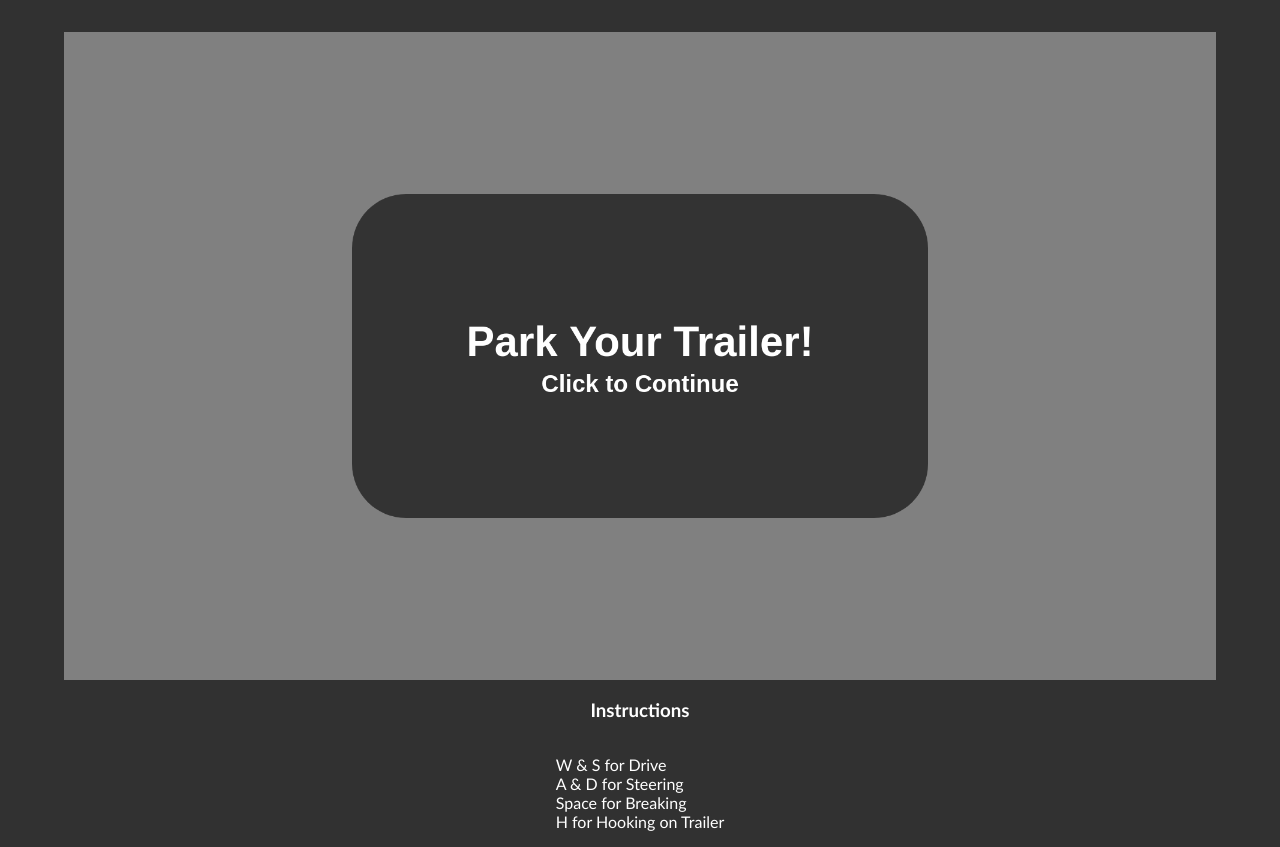
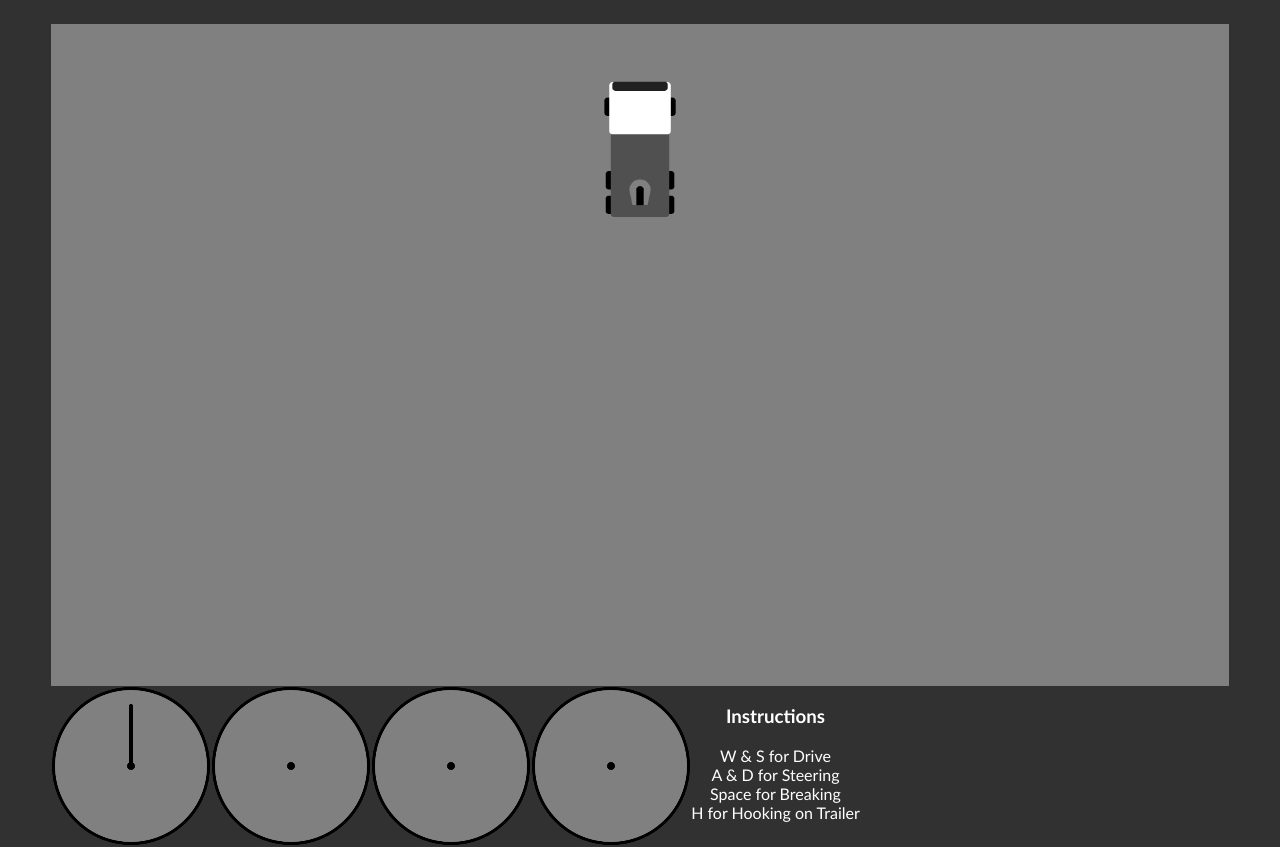
Before and after one commit to viggoStrom/Truck-Parking-Game, a plain HTML site: page index.html in a window 1280 px wide. Drawn offline with Linux system fonts and the light colour scheme.

Commit message:
1.1 major rewrite

```diff
--- a/index.html
+++ b/index.html
@@ -12,15 +12,24 @@
 </head>
 
 <body>
-    <canvas></canvas>
+    <canvas id="main"></canvas>
 
-    <h3><a href="#stats">Instructions</a></h3>
+    <section id="dashboard">
+        <canvas id="turnAngle"></canvas>
+        <canvas id="speed"></canvas>
+        <canvas id="trailer"></canvas>
+        <canvas id="gear"></canvas>
+
+        <div id="instructions">
+            <h3>Instructions</h3>
             <p>
                 W & S for Drive <br>
                 A & D for Steering <br>
                 Space for Breaking <br>
                 H for Hooking on Trailer
             </p>
+        </div>
+    </section>
 
     <script src="script/exit.js"></script>
     <script src="script/parkingSpot.js"></script>
@@ -33,6 +42,7 @@
 
 
     <script src="script/finish.js"></script>
+    <script src="script/dashboard.js"></script>
     <script src="script/main.js"></script>
 </body>
 
--- /dev/null
+++ b/script/dashboard.js
@@ -0,0 +1,77 @@
+/** @type {HTMLCanvasElement} */
+
+class Dashboard {
+    constructor() {
+        this.displays = {
+            speed: {
+                canvas: document.getElementById("speed"),
+                ctx: document.getElementById("speed").getContext("2d"),
+                value: 0,
+            },
+            turnAngle: {
+                canvas: document.getElementById("turnAngle"),
+                ctx: document.getElementById("turnAngle").getContext("2d"),
+                value: 0,
+                dialLength: 150
+            },
+            trailer: {
+                canvas: document.getElementById("trailer"),
+                ctx: document.getElementById("trailer").getContext("2d")
+            },
+            gear: {
+                canvas: document.getElementById("gear"),
+                ctx: document.getElementById("gear").getContext("2d")
+            }
+        }
+
+        Object.keys(this.displays).forEach(displayName => {
+            const display = this.displays[displayName]
+            display.canvas.width = 400
+            display.canvas.height = 400
+        })
+    }
+
+    update() {
+        this.displays.turnAngle.point = [
+            Math.cos(this.displays.turnAngle.value - Math.PI / 2) * this.displays.turnAngle.dialLength,
+            Math.sin(this.displays.turnAngle.value - Math.PI / 2) * this.displays.turnAngle.dialLength
+        ]
+    }
+
+    render() {
+        Object.keys(this.displays).forEach(displayName => {
+            const display = this.displays[displayName]
+            display.ctx.clearRect(0, 0, display.canvas.width, display.canvas.height)
+
+            display.ctx.strokeStyle = "black";
+            display.ctx.fillStyle = "gray"
+            display.ctx.lineWidth = 15;
+            display.ctx.beginPath();
+            display.ctx.arc(display.canvas.width / 2, display.canvas.height / 2, 190, 0, 2 * Math.PI);
+            display.ctx.stroke();
+            display.ctx.fill()
+            display.ctx.closePath();
+
+            display.ctx.fillStyle = "black";
+            display.ctx.beginPath();
+            display.ctx.arc(display.canvas.width / 2, display.canvas.height / 2, 10, 0, 2 * Math.PI);
+            display.ctx.fill();
+            display.ctx.closePath();
+
+
+            try {
+                display.ctx.strokeStyle = "black"
+                display.ctx.lineCap = "round"
+                display.ctx.lineWidth = 10
+                display.ctx.beginPath()
+                display.ctx.moveTo(display.canvas.width / 2, display.canvas.height / 2)
+                display.ctx.lineTo(display.canvas.width / 2 + display.point[0], display.canvas.height / 2 + display.point[1])
+                console.log(displayName, display.point[0], display.point[1]);
+                display.ctx.stroke()
+                display.ctx.closePath()
+            } catch (_) {
+
+            }
+        })
+    }
+}
--- a/script/exit.js
+++ b/script/exit.js
@@ -1,7 +1,4 @@
 /** @type {HTMLCanvasElement} */
-
-canvas = document.querySelector("canvas")
-
 
 class exit {
     constructor(nextLevel, trucks, x = 1, y = 1 / 2, direction = Math.PI) {
@@ -21,7 +18,7 @@ class exit {
         this.level = nextLevel
     }
 
-    draw() {
+    render() {
         let x, y, w, h
 
 
--- a/script/finish.js
+++ b/script/finish.js
@@ -1,14 +1,11 @@
 /** @type {HTMLCanvasElement} */
-
-canvas = document.querySelector("canvas")
-
 
 class finish {
     constructor() {
         this.ctx = canvas.getContext("2d")
 
-        this.whiteTruck = new truck(1 / 2, 1 / 4)
-        this.whiteTrailer = new trailer([this.whiteTruck], 1 / 2.5, 4 / 6, Math.PI / 2, "white")
+        this.whiteTruck = new Truck(1 / 2, 1 / 4)
+        this.whiteTrailer = new Trailer([this.whiteTruck], 1 / 2.5, 4 / 6, Math.PI / 2, "white")
         this.whiteTrailersSpot = new parkingSpot([this.exit], this.whiteTrailer, 1 / 2, 2.8 / 4, 0)
     }
 
--- a/script/levels/one.js
+++ b/script/levels/one.js
@@ -1,22 +1,29 @@
 class levelOne {
     constructor() {
-        this.whiteTruck = new truck(1 / 2, 1 / 4)
-        this.whiteTrailer = new trailer([this.whiteTruck], 1 / 2, 3 / 4, 0, "white")
-        this.exit = new exit(new levelTwo, [this.whiteTruck], 1 / 2, 0, Math.PI / 2)
-        this.whiteTrailersSpot = new parkingSpot([this.exit], this.whiteTrailer, 1 / 2, 2.8 / 4, 0)
+        this.truck = new Truck(1 / 2, 1 / 4)
+        // this.trailer = new trailer([this.truck], 1 / 2, 3 / 4, 0, "white")
+        // this.exit = new exit(new levelTwo, [this.truck], 1 / 2, 0, Math.PI / 2)
+        // this.parkingArea = new parkingSpot([this.exit], this.trailer, 1 / 2, 2.8 / 4, 0)
+
+        this.exit = null
+
+        this.content = [
+            this.truck,
+            // this.trailer,
+            // this.exit,
+            // this.parkingArea
+        ]
     }
 
-    draw() {
-        this.whiteTrailersSpot.math()
-        this.whiteTrailersSpot.draw()
+    update() {
+        this.content.forEach((element) => {
+            element.update()
+        })
+    }
 
-        this.whiteTruck.move()
-        this.whiteTruck.draw()
-
-        this.whiteTrailer.move()
-        this.whiteTrailer.draw()
-
-        this.exit.draw()
-        this.exit.check()
+    render() {
+        this.content.forEach((element) => {
+            element.render()
+        })
     }
 }
--- a/script/main.js
+++ b/script/main.js
@@ -1,25 +1,34 @@
 /** @type {HTMLCanvasElement} */
 
-const canvas = document.querySelector("canvas")
+const canvas = document.getElementById("main")
 const ctx = canvas.getContext("2d")
 
 canvas.height = 1080
 canvas.width = 1920
 
+const dashboard = new Dashboard()
 
-let level = new finish()
-// let level = new levelOne()
+// let level = new finish()
+let level = new levelOne()
 
-const frame = () => {
+const update = () => {
+    level.update()
+
+    dashboard.update()
+
+    window.requestAnimationFrame(update)
+}
+
+const render = () => {
     ctx.clearRect(0, 0, canvas.width, canvas.height)
 
+    level.render()
+    // if (!(level instanceof finish) && level.exit.nextLevelCheck() != null) {
+    //     level = level.exit.nextLevelCheck()
+    // }
+    dashboard.render()
 
-    level.draw()
-    if (!(level instanceof finish) && level.exit.nextLevelCheck() != null) {
-        level = level.exit.nextLevelCheck()
-    }
-
-    window.requestAnimationFrame(frame)
+    window.requestAnimationFrame(render)
 }
 
 const welcomePrompt = () => {
@@ -45,16 +54,18 @@ const start = (event) => {
     document.removeEventListener("click", start)
     document.removeEventListener("keydown", start)
 
-    window.requestAnimationFrame(frame)
+    window.requestAnimationFrame(update)
+    window.requestAnimationFrame(render)
 }
 
 // window.onbeforeunload = function (event) {
 //     return "string"
 // };
 
-welcomePrompt()
-document.addEventListener("click", start)
-document.addEventListener("keydown", start)
+// welcomePrompt()
+// document.addEventListener("click", start)
+// document.addEventListener("keydown", start)
+start()
 
 
 // // DEBUG
--- a/script/parkingSpot.js
+++ b/script/parkingSpot.js
@@ -1,7 +1,4 @@
 /** @type {HTMLCanvasElement} */
-
-canvas = document.querySelector("canvas")
-
 
 class parkingSpot {
     constructor(exits, trailer, x = 1 / 2, y = 1 / 2, direction) {
@@ -22,7 +19,7 @@ class parkingSpot {
         this.hasTrailer = false
     }
 
-    math() {
+    update() {
         this.northX = this.centerX + Math.sin(this.direction) * this.halfSpineLength
         this.northY = this.centerY - Math.cos(this.direction) * this.halfSpineLength
 
@@ -62,7 +59,7 @@ class parkingSpot {
 
     }
 
-    draw() {
+    render() {
         let x, y, w, h
 
 
--- a/script/trailer.js
+++ b/script/trailer.js
@@ -1,8 +1,6 @@
 /** @type {HTMLCanvasElement} */
 
-canvas = document.querySelector("canvas")
-
-class trailer {
+class Trailer {
     constructor(trucks = [], x = 1 / 5, y = 3 / 4, direction = 0.5, color = "white") {
         this.ctx = canvas.getContext("2d")
 
@@ -70,7 +68,7 @@ class trailer {
         this.ctx.restore()
     }
 
-    draw() {
+    render() {
         let x, y, w, h
 
         // Wheels
--- a/script/truck.js
+++ b/script/truck.js
@@ -1,35 +1,47 @@
 /** @type {HTMLCanvasElement} */
 
-canvas = document.querySelector("canvas")
-
-class truck {
+class Truck {
     constructor(x = 1 / 2, y = 3 / 4, direction = 0) {
         this.ctx = canvas.getContext("2d")
 
-        this.id = Date.now()
+        this.id = Date.now() + Math.random()
+
+        this.direction = direction
+        this.steerAngle = 0
 
         this.color = "white"
         this.cabWidth = 100
         this.cabLength = 85
         this.width = 95
         this.length = 220
-        this.widthDelta = (this.cabWidth - this.width) / 2
+        this.widthOffset = (this.cabWidth - this.width) / 2
 
         this.centerX = x * canvas.width
         this.centerY = y * canvas.height
-        this.direction = direction
+
         this.velocity = 0
-
         this.acceleration = 60
         this.breakForce = 80
         this.steerForce = 0.0002
         this.friction = 10
         this.mass = 2000
         this.originalMass = 2000
+
         this.hooked = false
         this.hasTrailer = false
 
 
+        this.initInput()
+
+        // window.onbeforeunload = function (event) {
+        //     this.save()
+        // };
+    }
+
+    renderDashboard() {
+    }
+
+    initInput() {
         const inputDownKeys = document.addEventListener("keydown", event => {
             let key = event.key.toLowerCase()
             if (event.ctrlKey && key != "r") { event.preventDefault() }
@@ -48,13 +60,9 @@ class truck {
             if (key == "a" || key == "arrowleft") { this.leftTurn = false }
             if (key == " ") { this.break = false; event.preventDefault() }
         })
-
-        // window.onbeforeunload = function (event) {
-        //     this.save()
-        // };
     }
 
-    steerForceEq = (x) => {
+    steerForceEq(x) {
         x = Math.abs(x)
         if (x < 35) {
             return 0.00765927 * x ** 1 - 0.0025005 * x ** 2 + 0.00037747 * x ** 3 - 0.0000321652 * x ** 4 + 0.00000167361 * x ** 5 - 5.4962 * 10 ** -8 * x ** 6 + 1.1467 * 10 ** -9 * x ** 7 - 1.4986 * 10 ** -11 * x ** 8 + 1.1869 * 10 ** -13 * x ** 9 - 5.402 * 10 ** -16 * x ** 10 + 1.2831 * 10 ** -18 * x ** 11 - 1.2244 * 10 ** -21 * x ** 12
@@ -90,7 +98,12 @@ class truck {
         this.ctx.restore()
     }
 
-    draw() {
+
+    update() {
+
+    }
+
+    render() {
         let x, y, w, h
 
         // Wheels
@@ -118,7 +131,7 @@ class truck {
 
 
         // Tractor Unit
-        x = this.centerX - this.cabWidth / 2 + this.widthDelta
+        x = this.centerX - this.cabWidth / 2 + this.widthOffset
         y = this.centerY - this.length / 2 - 65
         w = this.width
         h = this.length
--- a/style/desktop.css
+++ b/style/desktop.css
@@ -14,24 +14,30 @@ body {
     display: flex;
     flex-flow: column nowrap;
     align-items: center;
+
+    height: 100vh;
 }
 
-canvas {
-    margin-top: 2rem;
-    width: 90vw;
+#main {
+    margin-top: 1.5rem;
+    max-width: 92vw;
     aspect-ratio: 16/9;
     background-color: gray;
 }
 
-#stats {
+#dashboard {
     display: flex;
     flex-flow: row nowrap;
-    justify-content: space-evenly;
-
-    width: 90%;
+    height: 20vh;
+    width: 92vw;
 }
 
-a {
-    text-decoration: none;
-    color: inherit;
+#dashboard canvas {
+    height: 20vh;
+    aspect-ratio: 1/1;
 }
+
+#instructions {
+    height: 20vh;
+    text-align: center;
+}
```
Lines whose indentation alone changed are shown as unchanged.
